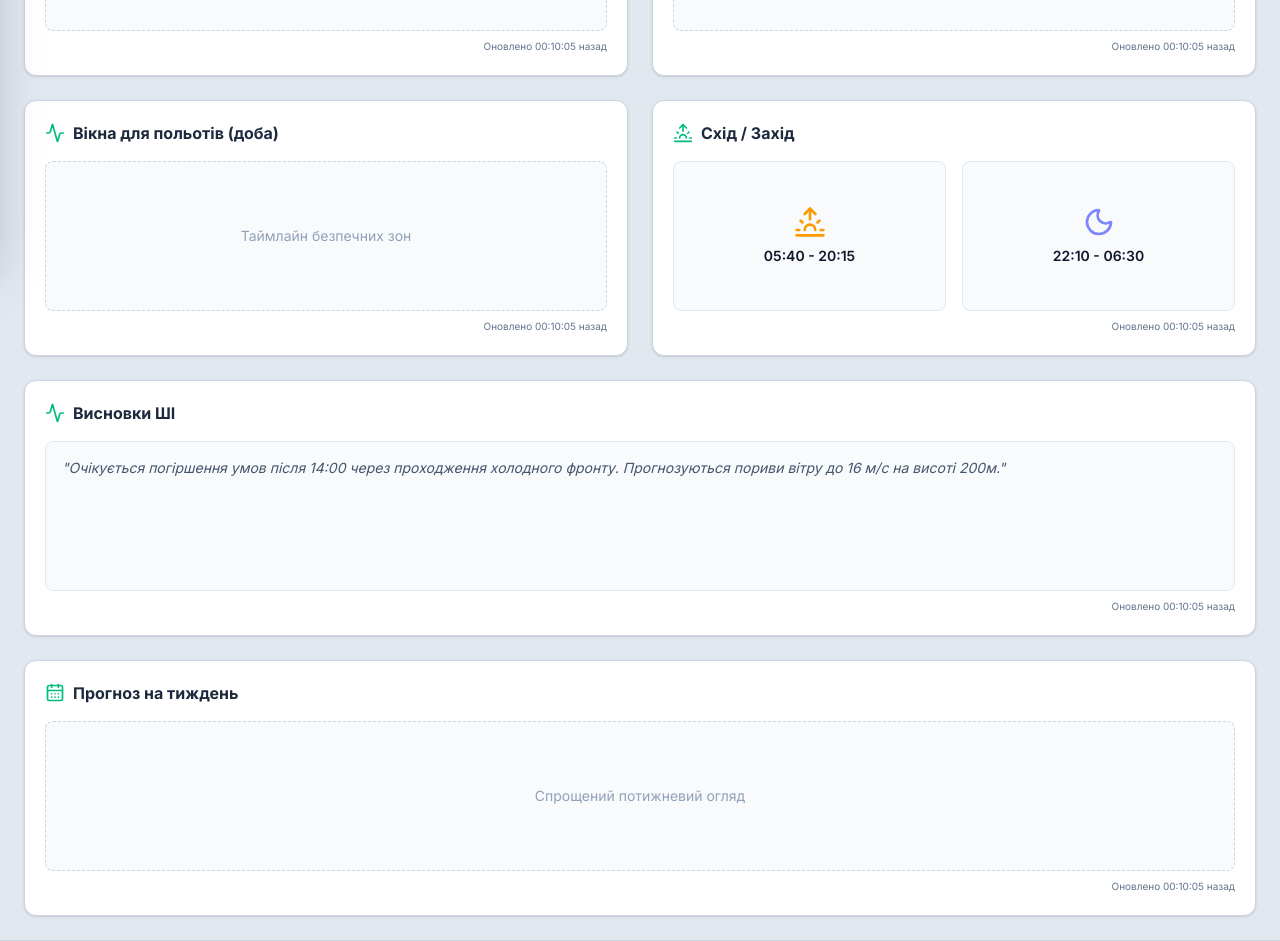
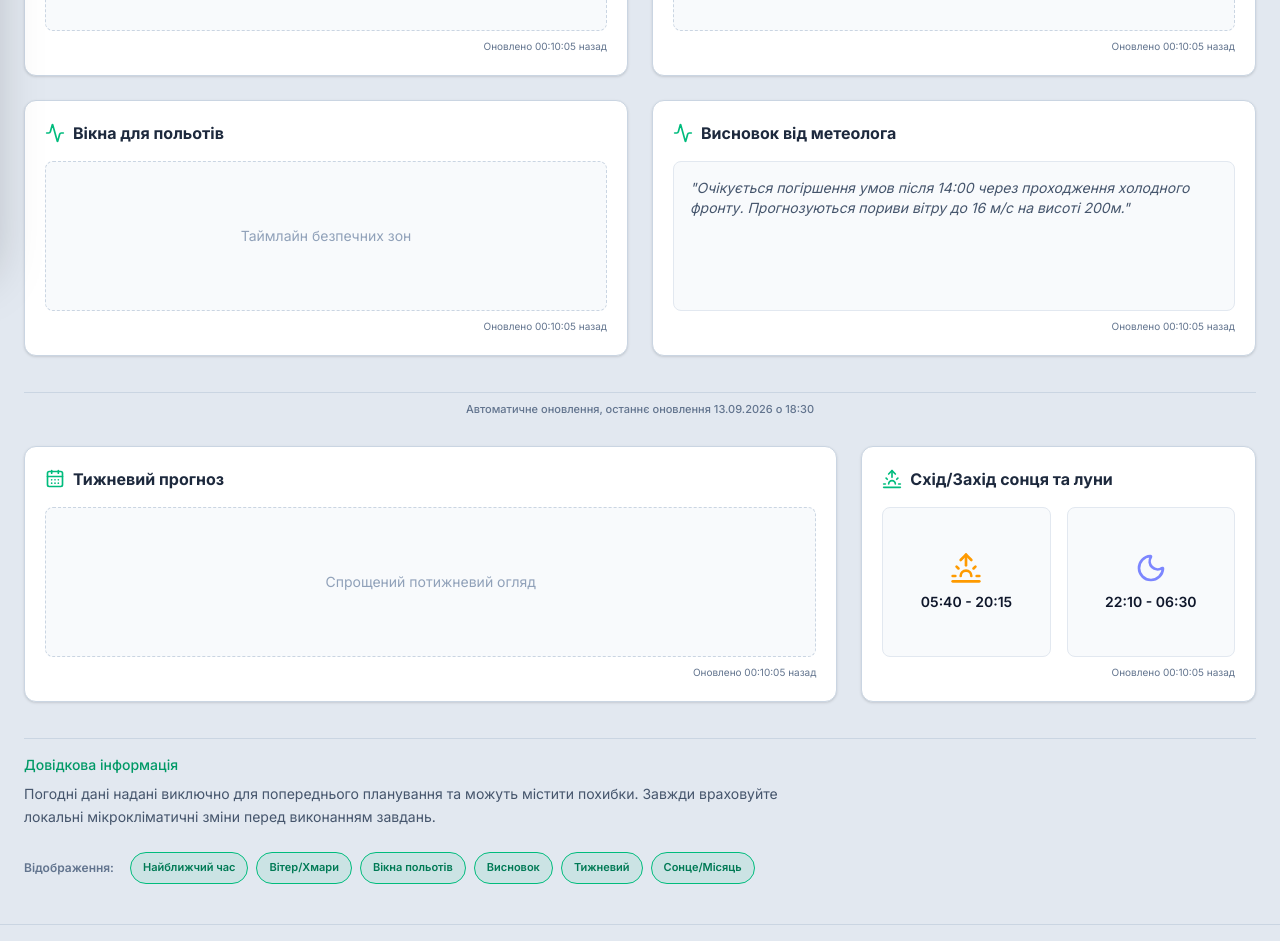
Before and after one commit to Glorentheaa/meteouav-com-ua, a React (Vite) app: page /app in a window 1280 px wide. Shown: the part 540-1481 px from the top of the page. Built offline with nearby package versions, Linux system fonts and the light colour scheme.

Commit message:
опис змін

```diff
--- a/src/Header.tsx
+++ b/src/Header.tsx
@@ -30,12 +30,22 @@ export const Header: React.FC<{ onMenuClick?: () => void }> = ({ onMenuClick })
     }
   }, [theme])
 
-  // Обробка скролінгу для мобільного меню
+// Обробка скролінгу для мобільного меню
   useEffect(() => {
     const handleScroll = () => {
-      setIsScrolled(window.scrollY > 20)
+      const currentScrollY = window.scrollY
+
+      if (currentScrollY > 60) {
+        // Ховаємо, коли відчутно відійшли від верху
+        setIsScrolled(true)
+      } else if (currentScrollY < 10) {
+        // Показуємо тільки коли повернулись майже в абсолютний нуль
+        setIsScrolled(false)
+      }
+      // Між 10 та 60 стан не змінюється, що гарантує відсутність блимання
     }
-    window.addEventListener('scroll', handleScroll)
+
+    window.addEventListener('scroll', handleScroll, { passive: true })
     return () => window.removeEventListener('scroll', handleScroll)
   }, [])
 
--- a/src/MeteoApp.tsx
+++ b/src/MeteoApp.tsx
@@ -70,7 +70,33 @@ export const MeteoApp: React.FC = () => {
   const [showAdvancedSettings, setShowAdvancedSettings] = useState(false)
   const [showWarnings, setShowWarnings] = useState(false)
 
-  const todayDate = new Date().toLocaleDateString('uk-UA', { day: '2-digit', month: '2-digit', year: 'numeric' })
+  const getUaTime = () => {
+    return new Date().toLocaleString('uk-UA', {
+      day: '2-digit', month: '2-digit', year: 'numeric',
+      hour: '2-digit', minute: '2-digit',
+      timeZone: 'Europe/Kyiv'
+    }).replace(',', ' о')
+  }
+
+  const [lastUpdated, setLastUpdated] = useState(getUaTime())
+  const [autoUpdated] = useState(getUaTime()) // Статичне для старту, оновлюватиметься автоматично згодом
+
+  // Стан для відображення інфо-блоків
+  const [blocks, setBlocks] = useState({
+    shortTerm: true,
+    wind: true,
+    windows: true,
+    conclusion: true,
+    weekly: true,
+    sunMoon: true
+  })
+
+  // Функція перемикання з обмеженням на вимкнення останнього
+  const handleToggleBlock = (key: keyof typeof blocks) => {
+    const activeCount = Object.values(blocks).filter(Boolean).length
+    if (activeCount === 1 && blocks[key]) return
+    setBlocks(prev => ({ ...prev, [key]: !prev[key] }))
+  }
 
   useEffect(() => {
     const handleClickOutside = (event: MouseEvent) => {
@@ -155,7 +181,10 @@ export const MeteoApp: React.FC = () => {
 
             {/* Правий підблок: Кнопка Оновлення + Вмикач додаткових параметрів */}
             <div className="flex flex-col items-end gap-3 w-full sm:w-auto">
-              <button className="px-6 py-2.5 text-sm font-bold text-white bg-emerald-600 hover:bg-emerald-700 rounded-lg transition-colors shadow-sm flex items-center justify-center gap-2 w-full sm:w-auto">
+              <button
+                onClick={() => setLastUpdated(getUaTime())}
+                className="px-6 py-2.5 text-sm font-bold text-white bg-emerald-600 hover:bg-emerald-700 rounded-lg transition-colors shadow-sm flex items-center justify-center gap-2 w-full sm:w-auto"
+              >
                 <RefreshCw className="w-4 h-4" />
                 Оновити прогноз
               </button>
@@ -259,47 +288,92 @@ export const MeteoApp: React.FC = () => {
       </header>
 
       {/* Розділювач та Дата */}
+      {/* Розділювач та Дата (Грід 1) */}
       <div className="flex flex-col items-center my-2">
         <div className="w-full h-px bg-slate-300 dark:bg-slate-700 mb-2"></div>
-        <span className="text-[11px] font-medium text-slate-500 dark:text-slate-400">Оновлено {todayDate}</span>
+        <span className="text-[11px] font-medium text-slate-500 dark:text-slate-400">Останнє оновлення {lastUpdated}</span>
       </div>
 
-      {/* Дашборд */}
+      {/* Основні блоки (Грід 1) */}
       <section className="grid grid-cols-1 lg:grid-cols-2 gap-4 sm:gap-6">
-
+        {blocks.shortTerm && (
           <div className="bg-white dark:bg-slate-800 border border-slate-300 dark:border-slate-700 p-5 rounded-xl flex flex-col h-64 shadow-sm">
             <h2 className="text-base font-bold text-slate-800 dark:text-slate-200 flex items-center gap-2 mb-4">
-            <CloudLightning className="w-5 h-5 text-emerald-500" /> Прогноз на добу
+              <CloudLightning className="w-5 h-5 text-emerald-500" /> Прогноз на найближчий час
             </h2>
             <div className="flex-1 bg-slate-50 dark:bg-slate-900 border border-dashed border-slate-300 dark:border-slate-700 rounded-lg flex items-center justify-center">
               <span className="text-slate-400 text-sm">Таблиця погодних явищ</span>
             </div>
             <p className="text-[10px] text-slate-500 dark:text-slate-400 mt-2 text-right">Оновлено 00:10:05 назад</p>
           </div>
+        )}
 
+        {blocks.wind && (
           <div className="bg-white dark:bg-slate-800 border border-slate-300 dark:border-slate-700 p-5 rounded-xl flex flex-col h-64 shadow-sm">
             <h2 className="text-base font-bold text-slate-800 dark:text-slate-200 flex items-center gap-2 mb-4">
-            <Wind className="w-5 h-5 text-emerald-500" /> Зріз вітру по ешелонах
+              <Wind className="w-5 h-5 text-emerald-500" /> Вітер та кромка хмар по ешелонах
             </h2>
             <div className="flex-1 bg-slate-50 dark:bg-slate-900 border border-dashed border-slate-300 dark:border-slate-700 rounded-lg flex items-center justify-center">
               <span className="text-slate-400 text-sm">Графік шарів вітру (0-1000м)</span>
             </div>
             <p className="text-[10px] text-slate-500 dark:text-slate-400 mt-2 text-right">Оновлено 00:10:05 назад</p>
           </div>
+        )}
 
+        {blocks.windows && (
           <div className="bg-white dark:bg-slate-800 border border-slate-300 dark:border-slate-700 p-5 rounded-xl flex flex-col h-64 shadow-sm">
             <h2 className="text-base font-bold text-slate-800 dark:text-slate-200 flex items-center gap-2 mb-4">
-            <Activity className="w-5 h-5 text-emerald-500" /> Вікна для польотів (доба)
+              <Activity className="w-5 h-5 text-emerald-500" /> Вікна для польотів
             </h2>
             <div className="flex-1 bg-slate-50 dark:bg-slate-900 border border-dashed border-slate-300 dark:border-slate-700 rounded-lg flex items-center justify-center">
               <span className="text-slate-400 text-sm">Таймлайн безпечних зон</span>
             </div>
             <p className="text-[10px] text-slate-500 dark:text-slate-400 mt-2 text-right">Оновлено 00:10:05 назад</p>
           </div>
+        )}
 
+        {blocks.conclusion && (
           <div className="bg-white dark:bg-slate-800 border border-slate-300 dark:border-slate-700 p-5 rounded-xl flex flex-col h-64 shadow-sm">
             <h2 className="text-base font-bold text-slate-800 dark:text-slate-200 flex items-center gap-2 mb-4">
-            <Sunrise className="w-5 h-5 text-emerald-500" /> Схід / Захід
+              <Activity className="w-5 h-5 text-emerald-500" /> Висновок від метеолога
+            </h2>
+            <div className="flex-1 bg-slate-50 dark:bg-slate-900 border border-slate-200 dark:border-slate-700 rounded-lg p-4">
+              <p className="text-sm text-slate-600 dark:text-slate-300 italic">
+                "Очікується погіршення умов після 14:00 через проходження холодного фронту.
+                Прогнозуються пориви вітру до 16 м/с на висоті 200м."
+              </p>
+            </div>
+            <p className="text-[10px] text-slate-500 dark:text-slate-400 mt-2 text-right">Оновлено 00:10:05 назад</p>
+          </div>
+        )}
+      </section>
+
+      {/* Блок з тижневим прогнозом та сонцем/місяцем (Грід 2) */}
+      {(blocks.weekly || blocks.sunMoon) && (
+        <>
+          <div className="flex flex-col items-center mt-4 mb-2">
+            <div className="w-full h-px bg-slate-300 dark:bg-slate-700 mb-2"></div>
+            <span className="text-[11px] font-medium text-slate-500 dark:text-slate-400">Автоматичне оновлення, останнє оновлення {autoUpdated}</span>
+          </div>
+
+          {/* Використовуємо 3 колонки: 2 для тижня, 1 для сонця/місяця */}
+          <section className="grid grid-cols-1 lg:grid-cols-3 gap-4 sm:gap-6">
+            {blocks.weekly && (
+              <div className={`bg-white dark:bg-slate-800 border border-slate-300 dark:border-slate-700 p-5 rounded-xl flex flex-col h-64 shadow-sm ${blocks.sunMoon ? 'lg:col-span-2' : 'lg:col-span-3'}`}>
+                <h2 className="text-base font-bold text-slate-800 dark:text-slate-200 flex items-center gap-2 mb-4">
+                  <CalendarDays className="w-5 h-5 text-emerald-500" /> Тижневий прогноз
+                </h2>
+                <div className="flex-1 bg-slate-50 dark:bg-slate-900 border border-dashed border-slate-300 dark:border-slate-700 rounded-lg flex items-center justify-center">
+                  <span className="text-slate-400 text-sm">Спрощений потижневий огляд</span>
+                </div>
+                <p className="text-[10px] text-slate-500 dark:text-slate-400 mt-2 text-right">Оновлено 00:10:05 назад</p>
+              </div>
+            )}
+
+            {blocks.sunMoon && (
+              <div className={`bg-white dark:bg-slate-800 border border-slate-300 dark:border-slate-700 p-5 rounded-xl flex flex-col h-64 shadow-sm ${blocks.weekly ? 'lg:col-span-1' : 'lg:col-span-3'}`}>
+                <h2 className="text-base font-bold text-slate-800 dark:text-slate-200 flex items-center gap-2 mb-4">
+                  <Sunrise className="w-5 h-5 text-emerald-500" /> Схід/Захід сонця та луни
                 </h2>
                 <div className="flex-1 grid grid-cols-2 gap-4">
                   <div className="bg-slate-50 dark:bg-slate-900 border border-slate-200 dark:border-slate-700 rounded-lg flex flex-col items-center justify-center">
@@ -313,30 +387,49 @@ export const MeteoApp: React.FC = () => {
                 </div>
                 <p className="text-[10px] text-slate-500 dark:text-slate-400 mt-2 text-right">Оновлено 00:10:05 назад</p>
               </div>
+            )}
+          </section>
+        </>
+      )}
 
-        <div className="bg-white dark:bg-slate-800 border border-slate-300 dark:border-slate-700 p-5 rounded-xl flex flex-col h-64 lg:col-span-2 shadow-sm">
-          <h2 className="text-base font-bold text-slate-800 dark:text-slate-200 flex items-center gap-2 mb-4">
-            <Activity className="w-5 h-5 text-emerald-500" /> Висновки ШІ
-          </h2>
-          <div className="flex-1 bg-slate-50 dark:bg-slate-900 border border-slate-200 dark:border-slate-700 rounded-lg p-4">
-            <p className="text-sm text-slate-600 dark:text-slate-300 italic">
-              "Очікується погіршення умов після 14:00 через проходження холодного фронту.
-              Прогнозуються пориви вітру до 16 м/с на висоті 200м."
+      {/* Нижній текст та Меню видимості */}
+      <div className="flex flex-col mt-4">
+        <div className="w-full h-px bg-slate-300 dark:bg-slate-700 mb-4"></div>
+        <div className="max-w-3xl mb-6">
+          <p className="text-sm font-medium text-emerald-600 dark:text-emerald-500 mb-2">
+            Довідкова інформація
+          </p>
+          <p className="text-sm text-slate-600 dark:text-slate-400 leading-relaxed">
+            Погодні дані надані виключно для попереднього планування та можуть містити похибки.
+            Завжди враховуйте локальні мікрокліматичні зміни перед виконанням завдань.
           </p>
         </div>
-          <p className="text-[10px] text-slate-500 dark:text-slate-400 mt-2 text-right">Оновлено 00:10:05 назад</p>
+
+        {/* Чекбокси/Кнопки в один ряд */}
+        <div className="flex flex-wrap lg:flex-nowrap items-center gap-2 mb-4">
+          <span className="text-xs font-semibold text-slate-500 dark:text-slate-400 mr-2 w-full lg:w-auto">Відображення:</span>
+          {[
+            { key: 'shortTerm', label: 'Найближчий час' },
+            { key: 'wind', label: 'Вітер/Хмари' },
+            { key: 'windows', label: 'Вікна польотів' },
+            { key: 'conclusion', label: 'Висновок' },
+            { key: 'weekly', label: 'Тижневий' },
+            { key: 'sunMoon', label: 'Сонце/Місяць' }
+          ].map(({ key, label }) => (
+            <button
+              key={key}
+              onClick={() => handleToggleBlock(key as keyof typeof blocks)}
+              className={`px-3 py-1.5 text-[11px] font-semibold rounded-full transition-colors border ${
+                blocks[key as keyof typeof blocks]
+                  ? 'bg-emerald-500/10 border-emerald-500 text-emerald-700 dark:text-emerald-400'
+                  : 'bg-slate-100 dark:bg-slate-800 border-slate-300 dark:border-slate-700 text-slate-500 dark:text-slate-400 hover:bg-slate-200 dark:hover:bg-slate-700'
+              }`}
+            >
+              {label}
+            </button>
+          ))}
         </div>
-
-        <div className="bg-white dark:bg-slate-800 border border-slate-300 dark:border-slate-700 p-5 rounded-xl flex flex-col h-64 lg:col-span-2 shadow-sm">
-          <h2 className="text-base font-bold text-slate-800 dark:text-slate-200 flex items-center gap-2 mb-4">
-            <CalendarDays className="w-5 h-5 text-emerald-500" /> Прогноз на тиждень
-          </h2>
-          <div className="flex-1 bg-slate-50 dark:bg-slate-900 border border-dashed border-slate-300 dark:border-slate-700 rounded-lg flex items-center justify-center">
-            <span className="text-slate-400 text-sm">Спрощений потижневий огляд</span>
       </div>
-          <p className="text-[10px] text-slate-500 dark:text-slate-400 mt-2 text-right">Оновлено 00:10:05 назад</p>
-        </div>
-      </section>
     </div>
   )
 }
```
Also changed, not shown: structure.txt (added). Lines whose indentation alone changed are shown as unchanged.
